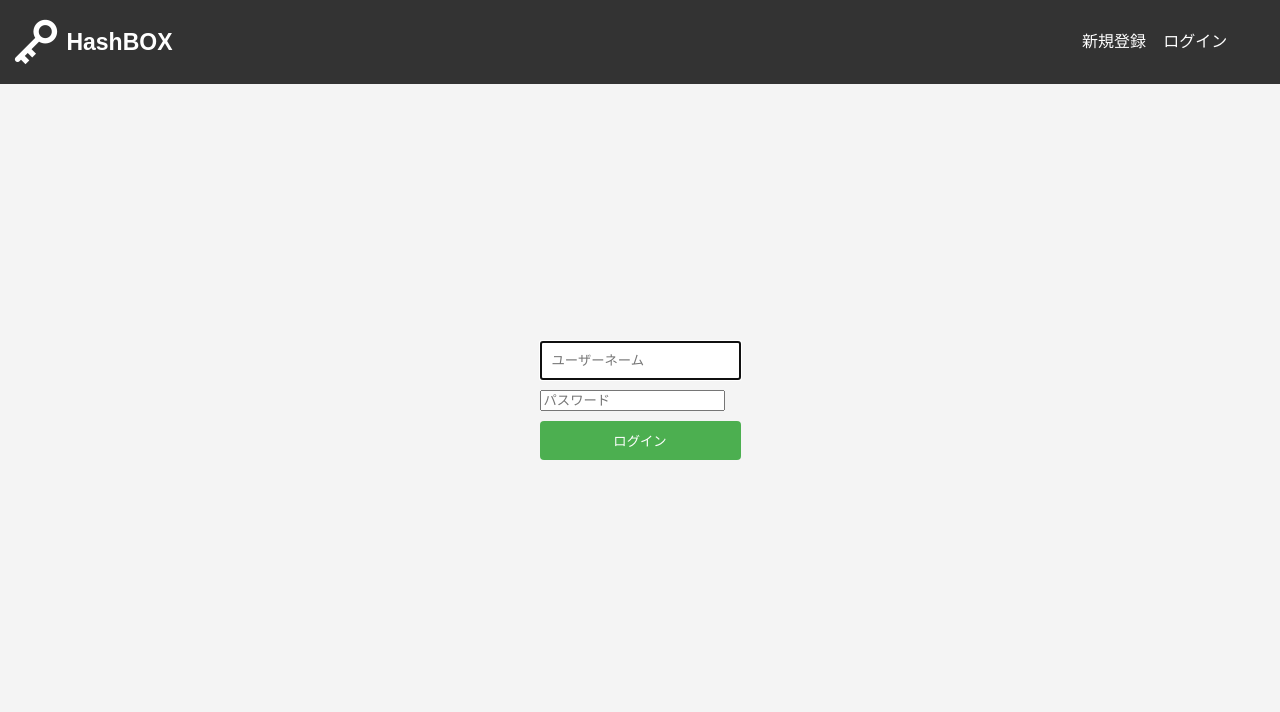
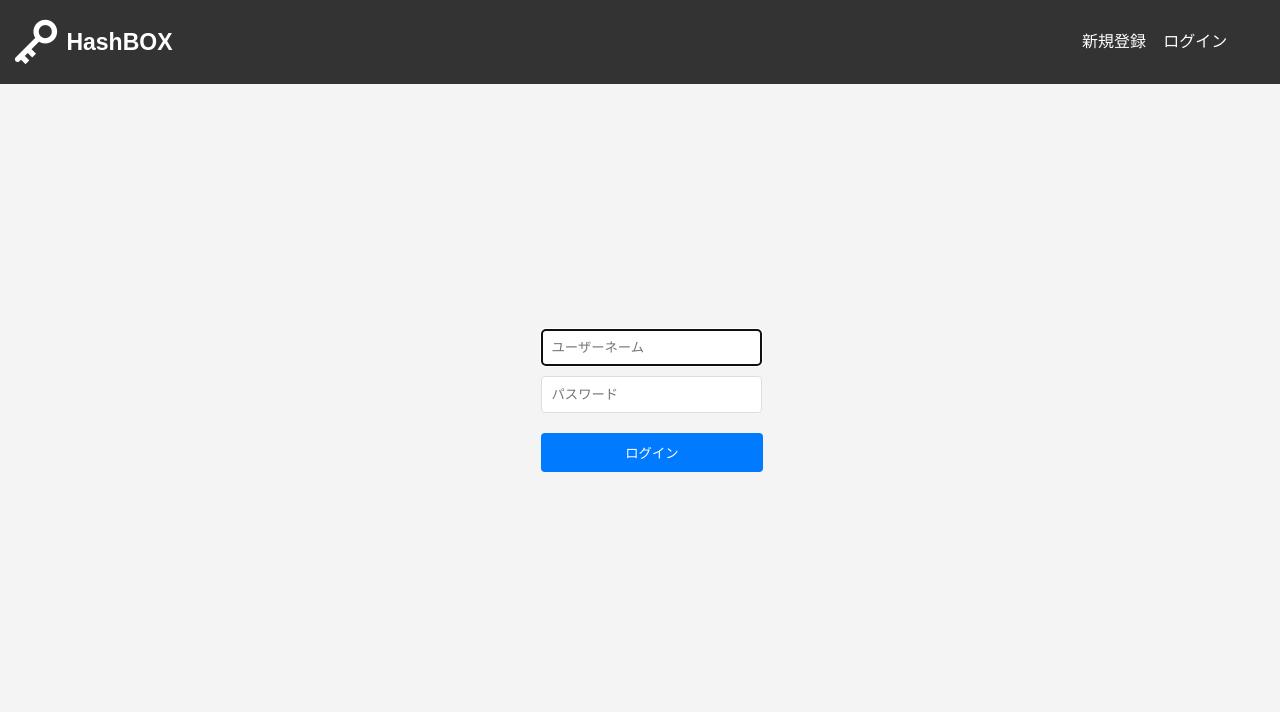
Before and after one commit to ryohei-iwamoto/DataEncrypt, a Flask app: page /login in a window 1280 px wide. Shown: the top 712 px of the page. Run offline with Flask 3, Linux system fonts and the light colour scheme; parts of the project's set-up code (start-up, migrations or seed data) failed here and were passed over.

Commit message:
ログイン・新規登録のスタイル修正

```diff
--- /dev/null
+++ b/static/css/login.css
@@ -0,0 +1,69 @@
+/* ログインフォームのスタイル */
+#login-form {
+    background-color: white;
+    padding: 20px;
+    border-radius: 5px;
+    box-shadow: 0 2px 4px rgba(0, 0, 0, 0.1);
+    display: inline-block;
+    text-align: left;
+    margin-top: 50px;
+}
+
+/* ユーザーネーム入力フィールドのスタイル */
+#username {
+    margin-bottom: 10px;
+    border: 1px solid #ddd;
+    border-radius: 4px;
+    padding: 10px;
+    width: 100%;
+}
+
+/* パスワード入力フィールドのスタイル */
+#password {
+    margin-bottom: 10px;
+    border: 1px solid #ddd;
+    border-radius: 4px;
+    padding: 10px;
+    width: 100%;
+}
+
+#confirmation {
+    margin-bottom: 20px;
+    border: 1px solid #ddd;
+    border-radius: 4px;
+    padding: 10px;
+    width: 100%;
+}
+
+/* ログインボタンのスタイル */
+.button-login {
+    background-color: #007bff;
+    color: white;
+    border: none;
+    border-radius: 4px;
+    padding: 10px 20px;
+    cursor: pointer;
+    width: 112%;
+    box-sizing: border-box;
+    transition: background-color 0.3s ease;
+}
+
+.button-register {
+    background-color: #4CAF50;
+    color: white;
+    border: none;
+    border-radius: 4px;
+    padding: 10px 20px;
+    cursor: pointer;
+    width: 112%;
+    box-sizing: border-box;
+    transition: background-color 0.3s ease;
+}
+
+.button-login:hover {
+    background-color: #0056b3;
+}
+
+.button-register:hover {
+    background-color: #357500;
+}
--- a/static/css/table.css
+++ b/static/css/table.css
@@ -59,8 +59,8 @@
     cursor: pointer;
     margin-left: 5px;
     font-size: 1vw;
-    font-weight: bold;
     color: #000;
+    font-weight: bolder;
 }
 
 .editable-memo {
--- a/templates/layout.html
+++ b/templates/layout.html
@@ -8,6 +8,7 @@
     <link rel="stylesheet" href="../static/css/footer.css">
     <link rel="stylesheet" href="../static/css/table.css">
     <link rel="stylesheet" href="../static/css/style.css">
+    <link rel="stylesheet" href="../static/css/login.css">
 </head>
     <body class="body">
         <nav class="navbar navbar-expand-md navbar-dark bg-danger">
--- a/templates/login.html
+++ b/templates/login.html
@@ -12,6 +12,6 @@
         <div class="mb-3">
             <input class="form-control mx-auto w-auto" id="password" name="password" placeholder="パスワード" type="password">
         </div>
-        <button class="btn" type="submit">ログイン</button>
+        <button class="button-login" type="submit">ログイン</button>
     </form>
 {% endblock %}
--- a/templates/register.html
+++ b/templates/register.html
@@ -15,6 +15,6 @@
         <div class="mb-3">
             <input class="form-control mx-auto w-auto" id="confirmation" name="confirmation" placeholder="パスワード(確認）" type="password">
         </div>
-        <button class="btn" type="submit">登録</button>
+        <button class="button-register" type="submit">登録</button>
     </form>
 {% endblock %}
```
